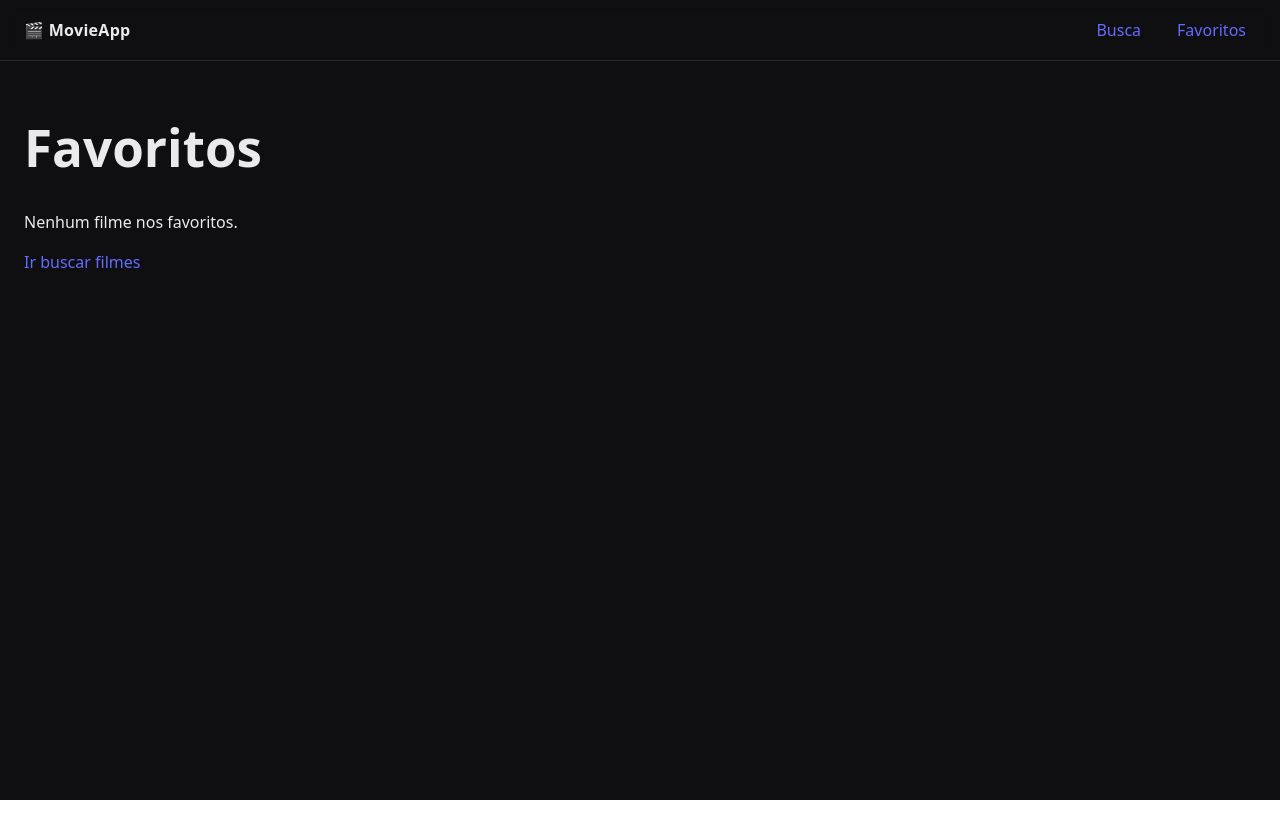
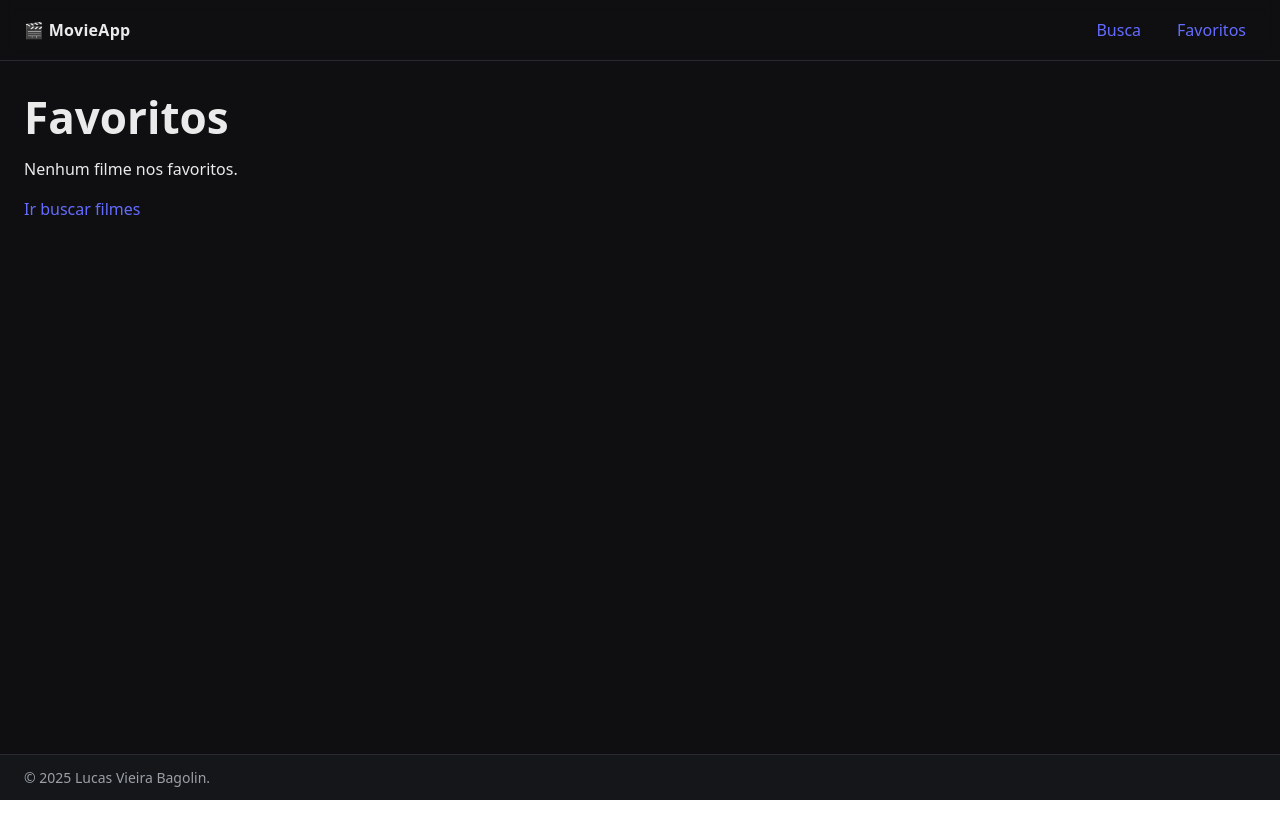
Before and after one commit to LucasBagolin/movie-app, a React (Vite) app: page /favorites in a window 1280 px wide. Shown: the top 838 px of the page. After the commit the page ends 800 px from the top, so only its background shows below. Built offline with nearby package versions, Linux system fonts and the light colour scheme.

Commit message:
layout adjustments + ready to deploy

```diff
--- a/src/App.css
+++ b/src/App.css
@@ -42,3 +42,13 @@
 .read-the-docs {
   color: #888;
 }
+
+.app-shell {
+  min-height: 100vh;
+  display: flex;
+  flex-direction: column;
+}
+
+.app-main {
+  flex: 1;
+}
--- a/src/App.jsx
+++ b/src/App.jsx
@@ -1,10 +1,10 @@
 import { Link } from "react-router-dom";
 import AppRouter from "./router/AppRouter.jsx";
+import Footer from "./components/Footer.jsx";
 import s from "./App.module.css";
-
 export default function App() {
   return (
-    <>
+    <div className="app-shell">
       <header className={s.header}>
         <nav className={s.nav}>
           <span className={s.brand}>🎬 MovieApp</span>
@@ -12,9 +12,12 @@ export default function App() {
           <Link className={s.link} to="/favorites">Favoritos</Link>
         </nav>
       </header>
-      <main className={s.main}>
+
+      <main className={`app-main ${s.main}`}>
         <AppRouter />
       </main>
-    </>
+
+      <Footer />
+    </div>
   );
 }
--- a/src/App.module.css
+++ b/src/App.module.css
@@ -31,7 +31,8 @@
 
 .main{
   width: 100%;
-  min-height: 100vh;
+  margin: 0;
   padding: 24px;
   box-sizing: border-box;
+  background: var(--bg);
 }
--- /dev/null
+++ b/src/components/Footer.jsx
@@ -0,0 +1,10 @@
+export default function Footer() {
+  const year = new Date().getFullYear();
+  return (
+    <footer className="app-footer">
+      <div className="app-footer__inner">
+        © {year} Lucas Vieira Bagolin.
+      </div>
+    </footer>
+  );
+}
--- a/src/components/MovieCard.jsx
+++ b/src/components/MovieCard.jsx
@@ -2,17 +2,21 @@ import { Link } from "react-router-dom";
 import s from "./MovieCard.module.css";
 const IMG = import.meta.env.VITE_TMDB_IMG_BASE;
 
-export default function MovieCard({ movie, onToggleFavorite, isFavorite, showFavButton=true }) {
-  const year = (movie.release_date || "").slice(0,4);
+export default function MovieCard({ movie, onToggleFavorite, isFavorite, showFavButton = true }) {
+  const year = (movie.release_date || "").slice(0, 4);
   const fav = isFavorite?.(movie.id);
+  const posterSrc = movie.poster_path
+    ? `${IMG}/w342${movie.poster_path}`
+    : "https://via.placeholder.com/342x513?text=Sem+Poster";
+
   return (
     <div className={s.card}>
-      <Link to={`/movie/${movie.id}`} style={{ textDecoration:"none", color:"inherit" }}>
-        <img
-          className={s.thumb}
-          src={movie.poster_path ? `${IMG}/w342${movie.poster_path}` : "https://via.placeholder.com/342x513?text=Sem+Poster"}
-          alt={movie.title}
-        />
+      {typeof movie.vote_average === "number" && (
+        <span className={s.badge}>{movie.vote_average.toFixed(1)}</span>
+      )}
+
+      <Link to={`/movie/${movie.id}`} className={s.linkWrap}>
+        <img className={s.thumb} src={posterSrc} alt={movie.title} />
         <div className={s.body}>
           <h3 className={s.title}>{movie.title}</h3>
           <p className={s.meta}>{year}</p>
@@ -23,7 +27,7 @@ export default function MovieCard({ movie, onToggleFavorite, isFavorite, showFav
         <button
           className={s.fav}
           aria-pressed={!!fav}
-          onClick={()=>onToggleFavorite(movie)}
+          onClick={() => onToggleFavorite(movie)}
         >
           {fav ? "Remover favorito" : "Favoritar"}
         </button>
--- a/src/components/MovieCard.module.css
+++ b/src/components/MovieCard.module.css
@@ -1,13 +1,27 @@
 .card{
-  background:var(--card);
-  border:1px solid var(--border);
-  border-radius:14px;
-  overflow:hidden;
-  transition:transform .15s ease, box-shadow .15s ease;
+  position: relative;
+  background: var(--card);
+  border: 1px solid var(--border);
+  border-radius: 14px;
+  overflow: hidden;
+  transition: transform .15s ease, box-shadow .15s ease, border-color .2s;
+  display: flex;
+  flex-direction: column;
+  height: 100%;
 }
+
 .card:hover{
-  transform:translateY(-2px);
-  box-shadow:0 8px 18px rgba(0,0,0,.25)
+  transform: translateY(-2px);
+  box-shadow: 0 10px 24px rgba(0,0,0,.25);
+  border-color: #34363e;
+}
+
+.linkWrap{
+  display: flex;
+  flex-direction: column;
+  flex: 1;
+  text-decoration: none;
+  color: inherit;
 }
 
 .thumb{
@@ -19,29 +33,40 @@
 }
 
 .body{
-  padding:10px
+  padding: 12px;
+  display: flex;
+  flex-direction: column;
+  gap: 4px;
+  flex: 1;
 }
 
 .title{
-  font-size:16px;
-  margin:6px 0 4px
+  font-size: 16px;
+  margin: 0;
+  display: -webkit-box;
+  -webkit-line-clamp: 2;
+  -webkit-box-orient: vertical;
+  overflow: hidden;
+  min-height: 40px;
 }
 
-.meta{
-  opacity:.7;
-  font-size:12px
+.meta{ opacity: .7; font-size: 12px }
+
+.fav{
+  margin: 8px 12px 14px;
+  padding: 10px 12px;
+  border-radius: 10px;
+  border: 1px solid var(--border);
+  background: #1b1c21;
+  color: var(--fg);
 }
 
-.fav{
-  margin:8px 10px 12px;
-  padding:8px 10px;
-  width:calc(100% - 20px);
-  border-radius:10px;
-  border:1px solid var(--border);
-  background:#1b1c21;
-  color:var(--fg);
+.fav:hover{ border-color: var(--accent) }
+.fav[aria-pressed="true"]{ border-color: var(--accent) }
+
+.badge{
+  position: absolute; top: 8px; right: 8px;
+  padding: 4px 8px; border-radius: 999px;
+  background: rgba(0,0,0,.65); border: 1px solid var(--border);
+  font-size: 12px;
 }
-
-.fav[aria-pressed="true"]{
-  border-color:var(--accent)
-}
--- a/src/index.css
+++ b/src/index.css
@@ -25,7 +25,8 @@
 }
 
 html, body, #root{
-  height: 100%
+  height: 100%;
+  width: 100%
 }
 
 a {
@@ -84,3 +85,32 @@ button:focus, button:focus-visible {
     background-color: #f9f9f9;
   }
 }
+
+.app-shell{
+  min-height: 100vh;
+  width: 100%;
+  display: flex;
+  flex-direction: column;
+}
+
+.app-main{
+  flex: 1;
+  background: var(--bg);
+  padding: 24px;
+  box-sizing: border-box;
+}
+
+.app-footer{
+  width: 100%;
+  background: var(--card);
+  border-top: 1px solid var(--border);
+}
+
+.app-footer__inner{
+  padding: 12px 24px;
+  color: var(--muted);
+  font-size: 14px;
+}
+
+.app-main > *:first-child { margin-top: 0; }
+.app-main > *:last-child  { margin-bottom: 0; }
--- a/src/pages/FavoritesPage.jsx
+++ b/src/pages/FavoritesPage.jsx
@@ -2,14 +2,15 @@ import { useContext } from "react";
 import { Link } from "react-router-dom";
 import { FavoritesContext } from "../context/FavoritesContext";
 import MovieCard from "../components/MovieCard.jsx";
+import s from "./FavoritesPage.module.css";
 
 export default function FavoritesPage() {
   const { favorites, remove, isFavorite } = useContext(FavoritesContext);
 
   if (favorites.length === 0) {
     return (
-      <div>
-        <h1>Favoritos</h1>
+      <div className={s.container}>
+        <h1 className={s.title}>Favoritos</h1>
         <p>Nenhum filme nos favoritos.</p>
         <Link to="/">Ir buscar filmes</Link>
       </div>
@@ -17,23 +18,15 @@ export default function FavoritesPage() {
   }
 
   return (
-    <div>
-      <h1>Favoritos</h1>
+    <div className={s.container}>
+      <h1 className={s.title}>Favoritos</h1>
 
-      <div
-        style={{
-          display: "grid",
-          gridTemplateColumns: "repeat(auto-fill, minmax(160px, 1fr))",
-          gap: 12,
-        }}
-      >
+      <div className={s.grid}>
         {favorites.map((m) => (
           <MovieCard
             key={m.id}
             movie={m}
-            // aqui o botão remove direto dos favoritos
             onToggleFavorite={() => remove(m.id)}
-            // passa isFavorite para o rótulo mostrar "Remover"
             isFavorite={isFavorite}
           />
         ))}
--- /dev/null
+++ b/src/pages/FavoritesPage.module.css
@@ -0,0 +1,12 @@
+.container { padding-top: 0; }
+.title { font-size: 44px; margin: 8px 0 12px; }
+
+.grid{
+  width: 100%;
+  display: grid;
+  gap: 18px;
+  grid-template-columns: repeat(auto-fill, minmax(200px, 1fr));
+  margin-top: 0;
+}
+
+.grid > *:first-child { margin-top: 0; }
```
